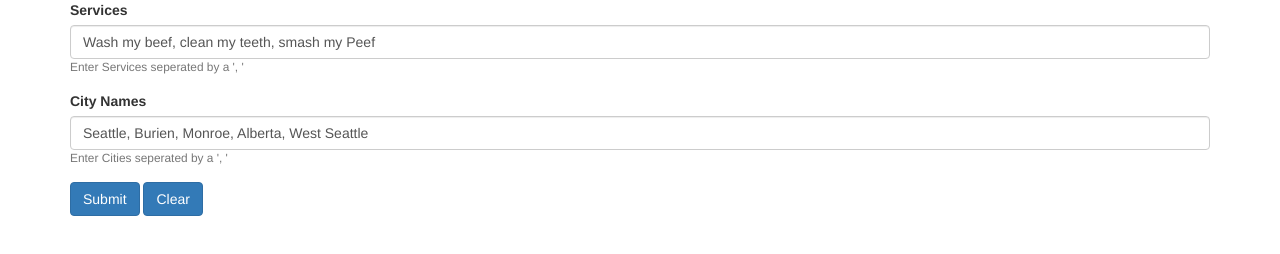
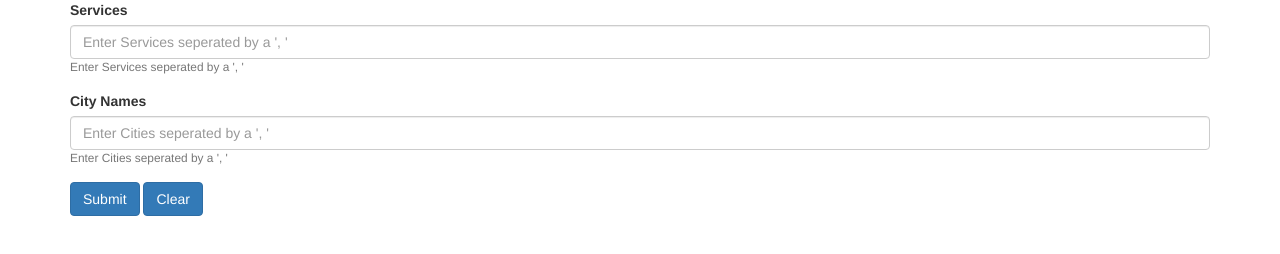
Before and after one commit to PanatdaCatlin/CityServiceTitleGenerator, a plain HTML site: page index.html in a window 1280 px wide. Drawn offline with nearby package versions, Linux system fonts and the light colour scheme.

Commit message:
removed dummy values

```diff
--- a/index.html
+++ b/index.html
@@ -64,7 +64,7 @@
             class="form-control"
             id="serviceInput"
             placeholder="Enter Services seperated by a ', '"
-            value="Wash my beef, clean my teeth, smash my Peef"
+            value=""
           />
           <small id="servicesHelp" class="form-text text-muted"
             >Enter Services seperated by a ', '
@@ -79,7 +79,7 @@
             id="cityInput"
             aria-describedby="cityInput"
             placeholder="Enter Cities seperated by a ', '"
-            value="Seattle, Burien, Monroe, Alberta, West Seattle"
+            value=""
           />
           <small id="cityHelp" class="form-text text-muted"
             >Enter Cities seperated by a ', '
```
